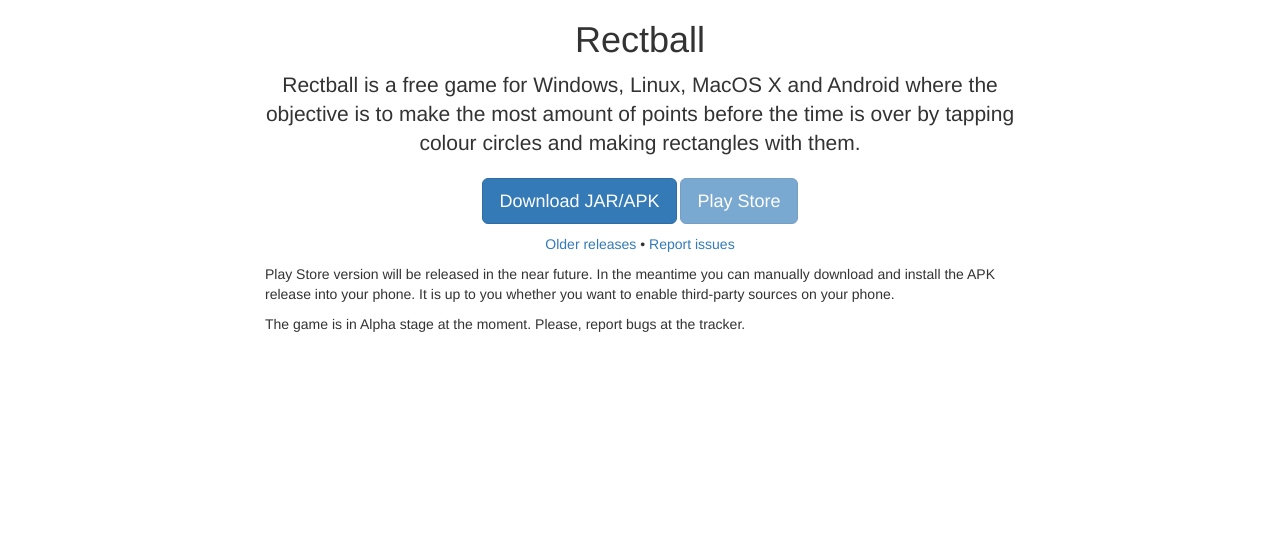
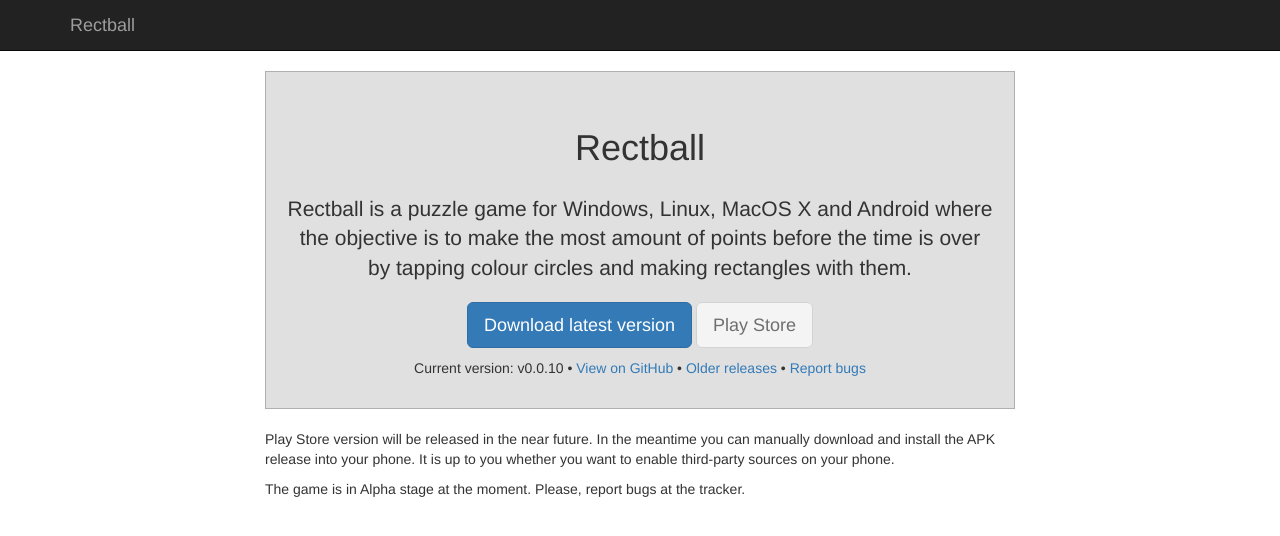
Before and after one commit to danirod/rectball, a Jekyll site: the page built from index.html, in a window 1280 px wide. Shown: the top 536 px of the page. Built offline with Jekyll 4.4.1, drawn with Linux system fonts in a browser that asks for light colours; nearby versions of some CDN libraries.

Commit message:
Better website

```diff
--- a/_includes/head.html
+++ b/_includes/head.html
@@ -8,6 +8,7 @@
 
   <!-- Latest compiled and minified CSS -->
   <link rel="stylesheet" href="https://maxcdn.bootstrapcdn.com/bootstrap/3.3.5/css/bootstrap.min.css">
+  <link rel="stylesheet" href="{{ '/css/master.css' | prepend: site.baseurl }}">
 
   <link rel="canonical" href="{{ page.url | replace:'index.html','' | prepend: site.baseurl | prepend: site.url }}">
   <link rel="alternate" type="application/rss+xml" title="{{ site.title }}" href="{{ "/feed.xml" | prepend: site.baseurl | prepend: site.url }}" />
--- a/_includes/header.html
+++ b/_includes/header.html
@@ -1,6 +1,6 @@
 <header class="site-header">
 
-  <nav class="navbar navbar-static-top">
+  <nav class="navbar navbar-inverse navbar-static-top">
     <div class="container">
       <!-- Brand and toggle get grouped for better mobile display -->
       <div class="navbar-header">
--- a/_layouts/default.html
+++ b/_layouts/default.html
@@ -5,6 +5,8 @@
 
   <body>
 
+    {% include header.html %}
+
   {{ content }}
 
   </body>
--- /dev/null
+++ b/css/master.scss
@@ -0,0 +1,16 @@
+---
+---
+
+.hero {
+  padding: 20px;
+  background: #e0e0e0;
+  border: 1px solid #b0b0b0;
+  //border-radius: 10px;
+  margin-bottom: 20px;
+
+  h1 {
+    line-height: 200%;
+  }
+
+
+}
--- a/index.html
+++ b/index.html
@@ -7,26 +7,30 @@
 
       <div class="col-md-8 col-md-offset-2">
 
+        <div class="hero">
+
     <h1 class="text-center">Rectball</h1>
 
     <p class="lead text-center">
-      Rectball is a free game for Windows, Linux, MacOS X and Android where the
-      objective is to make the most amount of points before the time is over by
-      tapping colour circles and making rectangles with them.
+      Rectball is a puzzle game for Windows, Linux, MacOS X and
+      Android where the objective is to make the most amount of points before
+      the time is over by tapping colour circles and making rectangles with
+      them.
     </p>
 
     <p class="text-center">
-      <a href="http://www.github.com/danirod/rectball/releases" class="btn btn-lg btn-primary">Download JAR/APK</a>
-      <a disabled="disabled" class="btn btn-lg btn-primary">Play Store</a>
+      <a href="https://github.com/danirod/rectball/releases/tag/v0.0.10" class="btn btn-lg btn-primary">Download latest version</a>
+      <a disabled="disabled" class="btn btn-lg btn-default" data-toggle="tooltip" data-placement="top" title="Available soon">Play Store</a>
     </p>
 
     <p class="text-center">
-      <!-- Not yet ;)
-      <a href="http://www.github.com/danirod/rectball">View at GitHub</a> &bull;
-      -->
+      Current version: v0.0.10 &bull;
+      <a href="http://www.github.com/danirod/rectball">View on GitHub</a> &bull;
       <a href="http://www.github.com/danirod/rectball/releases">Older releases</a> &bull;
-      <a href="http://www.github.com/danirod/rectball/issues">Report issues</a>
+      <a href="http://www.github.com/danirod/rectball/issues">Report bugs</a>
     </p>
+
+    </div>
 
     <p>Play Store version will be released in the near future. In the meantime you
       can manually download and install the APK release into your phone. It is up
```
Also changed, not shown: other parts of index.html (+6 -0 lines).
